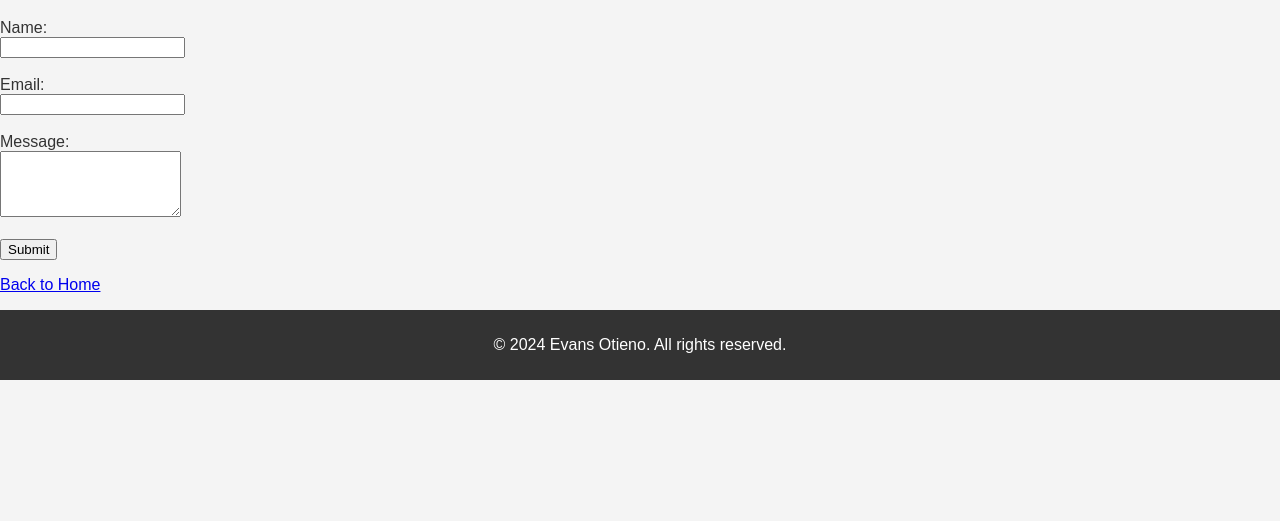
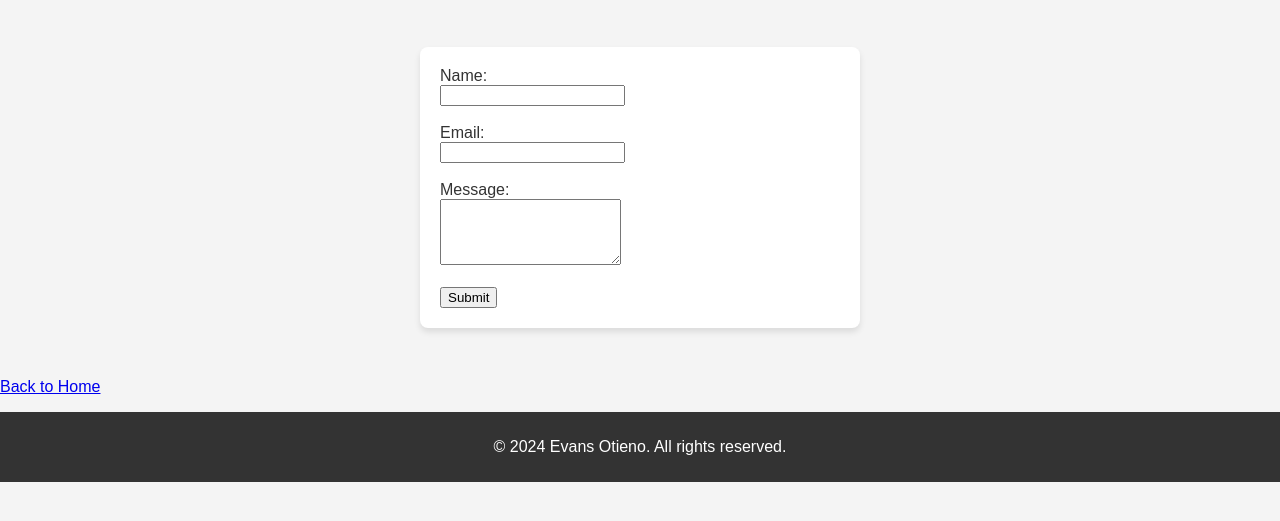
Before and after one commit to evans351/My-Blog, a plain HTML site: page contact.html in a window 1280 px wide. Shown: the part 131-652 px from the top of the page. Drawn offline with Linux system fonts and the light colour scheme.

Commit message:
Update style.css

```diff
--- a/style.css
+++ b/style.css
@@ -32,6 +32,16 @@ header nav ul li a {
 header nav ul li a:hover {
     color: #ff6347;
     text-decoration: underline;
+}
+
+/* Contact Page Center Alignment */
+form {
+    max-width: 400px;
+    margin: 50px auto;
+    padding: 20px;
+    background-color: #fff;
+    box-shadow: 0 4px 6px rgba(0, 0, 0, 0.1);
+    border-radius: 8px;
 }
 
 /* Hero Section */
```
